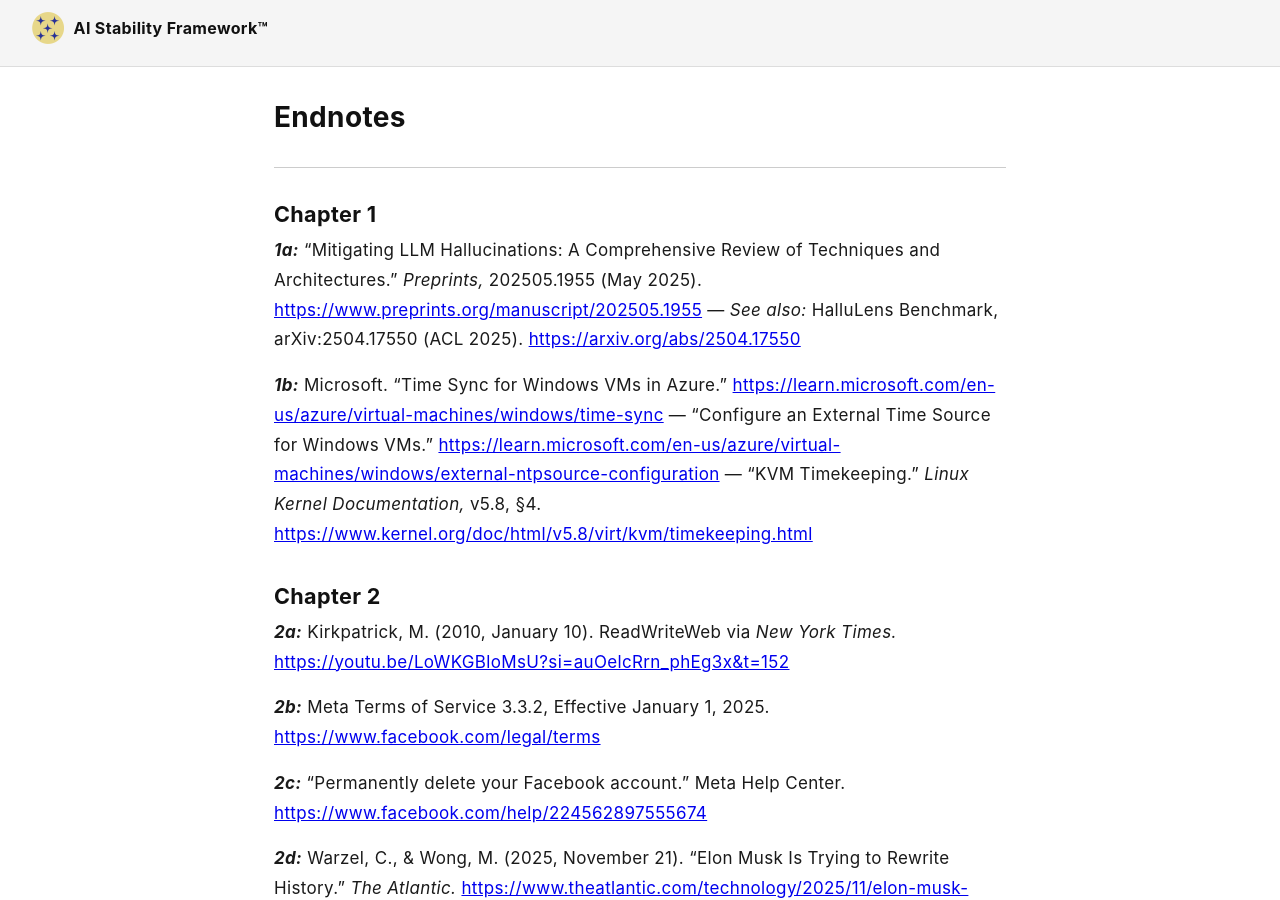
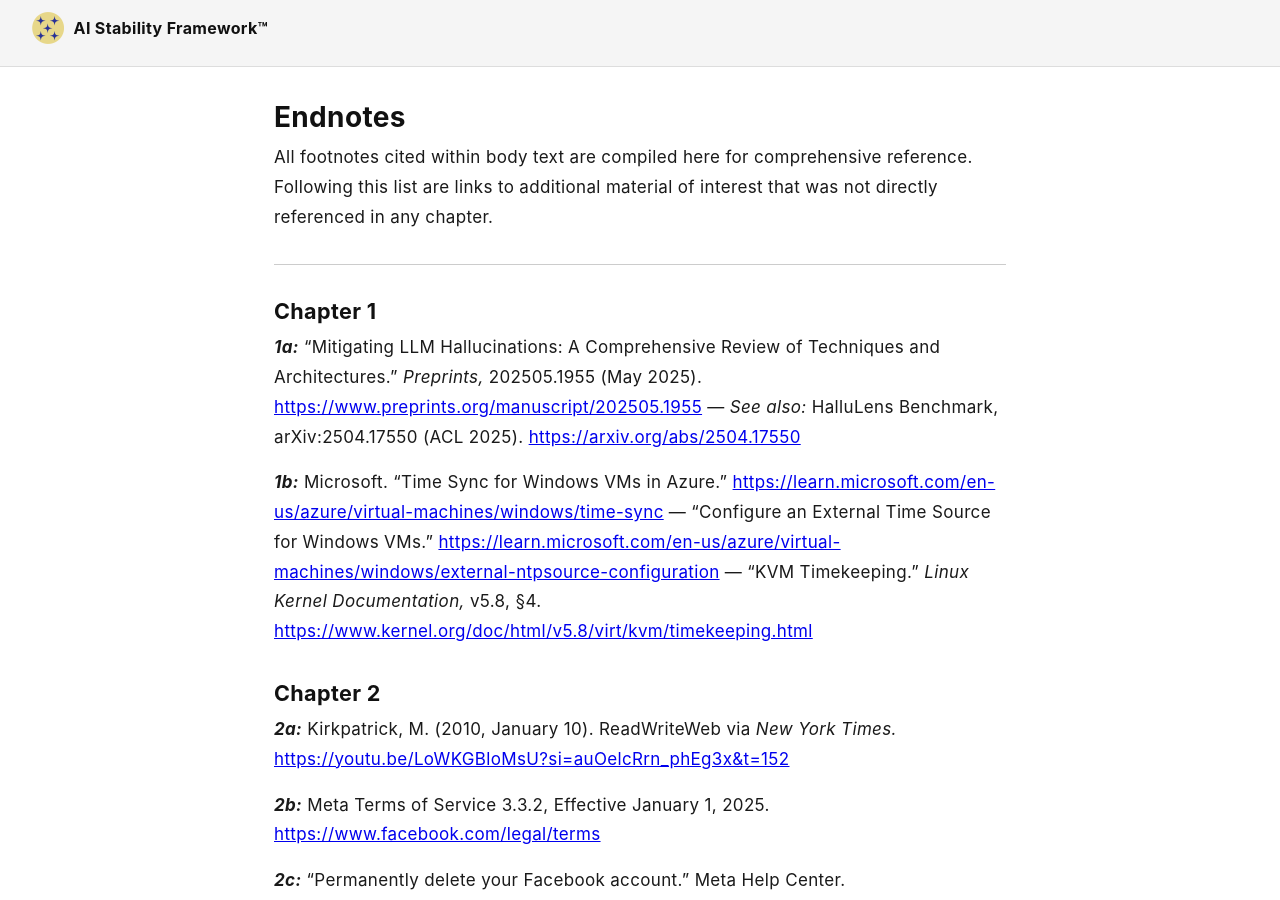
Before and after one commit to rojaslen/AISF-WEB, a Jekyll site: the page built from apx00-endnotes.md, in a window 1280 px wide and 900 px high. Built offline with Jekyll 4.4.1, drawn with Linux system fonts in a browser that asks for light colours; some web fonts are replaced; our own code applies the rules of GitHub Pages for plain Markdown files.

Commit message:
Update apx00-endnotes.md
description

```diff
--- a/apx00-endnotes.md
+++ b/apx00-endnotes.md
@@ -1,4 +1,6 @@
 # Endnotes
+
+All footnotes cited within body text are compiled here for comprehensive reference. Following this list are links to additional material of interest that was not directly referenced in any chapter.
 
 ---
 
@@ -133,7 +135,6 @@
 ## Additional Reading (Not Referenced)
 
 Goodacre, E., & Gibson, J. (2026, February 27). "AI in the Early Years: Examining the Implications of GenAI Toys for Young Children." University of Cambridge, Faculty of Education / PEDAL Centre. [https://doi.org/10.17863/CAM.126270](https://doi.org/10.17863/CAM.126270){: target="_blank" rel="noopener noreferrer" }
-
 
 "What Is the Alignment Tax?" arXiv:2603.00047, March 2026. [https://arxiv.org/abs/2603.00047](https://arxiv.org/abs/2603.00047){: target="_blank" rel="noopener noreferrer" }
 
```
